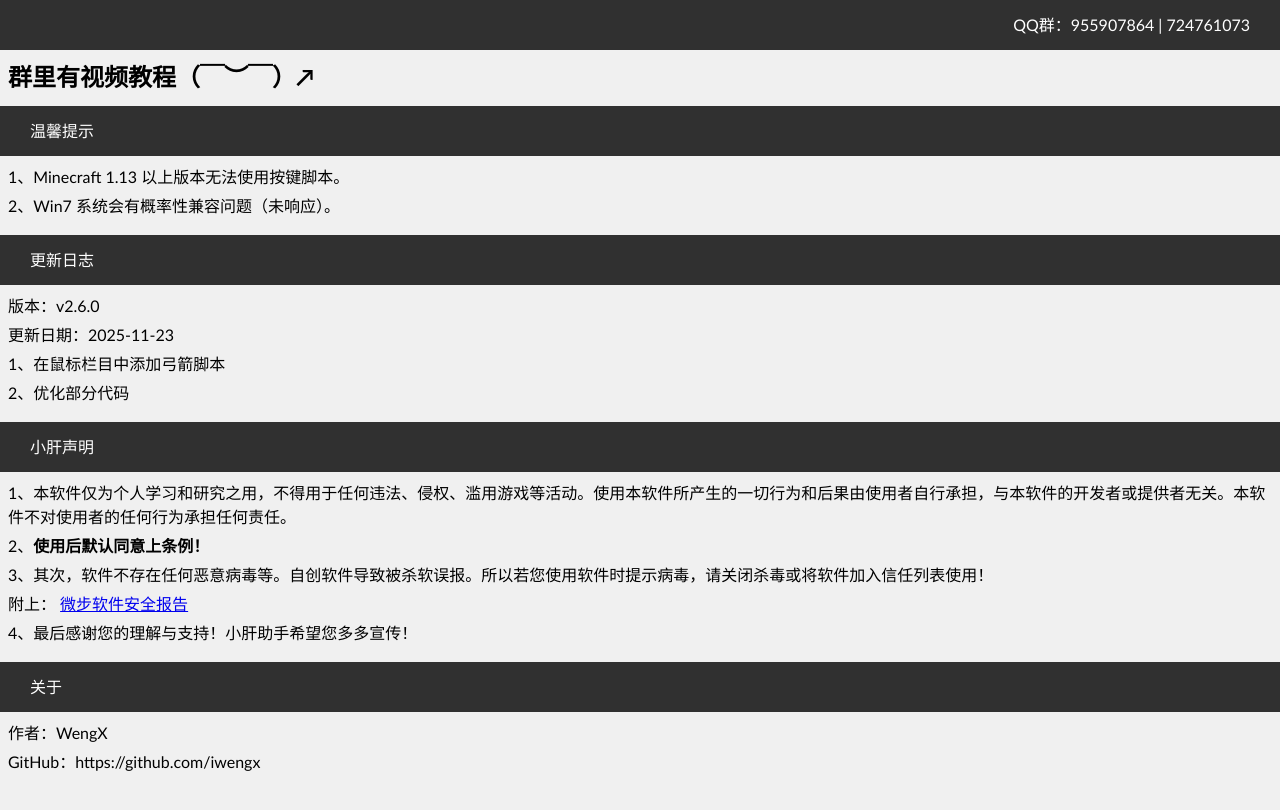
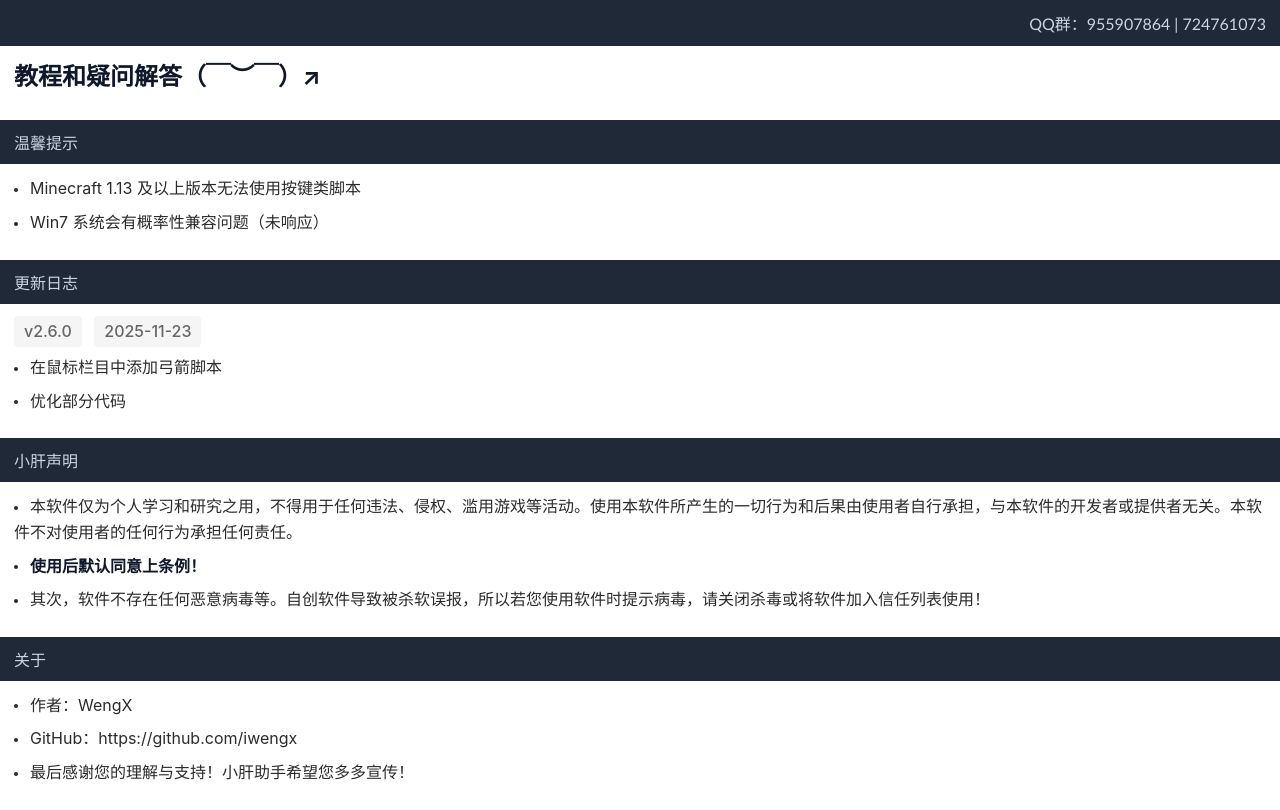
Before and after one commit to iwengx/wengx.cn-html, a website built with Vite: page programhome.html in a window 1280 px wide. Built offline with nearby package versions, Linux system fonts and the light colour scheme.

Commit message:
refactor: 重新调整页面样式

```diff
--- a/programhome.html
+++ b/programhome.html
@@ -5,6 +5,7 @@
 
 <!DOCTYPE html>
 <html lang="zh-CN">
+
 <head>
    <meta charset="UTF-8" />
    <meta http-equiv="X-UA-Compatible" content="IE=edge" />
@@ -15,42 +16,94 @@
       * {
          padding: 0;
          margin: 0;
-        font-family: 'Gill Sans', 'Gill Sans MT', Calibri, 'Trebuchet MS', sans-serif;
+         box-sizing: border-box;
       }
 
       body {
-        background: #f0f0f0;
+         color: #222;
+         font-family: -apple-system, BlinkMacSystemFont, "Segoe UI", Roboto, "Helvetica Neue", Arial, "Noto Sans SC", sans-serif;
       }
 
       .container {
-        padding-bottom: 5px;
+         margin-bottom: 12px;
       }
 
       .container .title-box {
-        height: 50px;
-        line-height: 50px;
-        padding: 0 30px;
-        background-color: #303030;
-        color: white;
+         padding: 10px 14px;
+         background-color: #1f2937;
+         color: #cbd5e1;
+      }
+
+      .title-right {
+         width: 100%;
+         padding: 1px 0;
+         text-align: right;
+         font-family: "Gill Sans", "Gill Sans MT", Calibri, "Trebuchet MS", sans-serif;
       }
 
       .container .text-box {
-        padding: 8px;
+         padding: 12px 14px;
+         line-height: 1.6;
+         color: #2b2b2b;
       }
 
-      .container .text-box p {
-        margin-bottom: 5px;
+      .container .text-box p:not(:last-child) {
+         margin-bottom: 8px;
+      }
+
+      .container .text-box p:before {
+         content: "";
+         display: inline-block;
+         width: 4px;
+         height: 4px;
+         background: #1f2937;
+         border-radius: 50%;
+         margin-right: 12px;
+         vertical-align: middle;
+      }
+
+      h2 {
+         color: #0f172a;
+      }
+
+      b {
+         color: #0f172a;
+      }
+
+      .version-info {
+         display: inline-block;
+         background: #f5f5f5;
+         padding: 3px 10px;
+         border-radius: 4px;
+
+         color: #666;
+         margin-right: 8px;
+         font-weight: 500;
+      }
+
+      .scrollable-element {
+         overflow: auto;
+         -ms-overflow-style: none;
+         scrollbar-width: none;
+      }
+
+      .scrollable-element::-webkit-scrollbar {
+         display: none;
+         width: 0;
+         height: 0;
       }
    </style>
 </head>
 
-  <body>
+<body class="scrollable-element">
    <div class="container">
       <div class="title-box">
-        <p style="float: right">QQ群：955907864 | 724761073</p>
+         <div class="title-right">
+            <p>QQ群：955907864 | 724761073</p>
+         </div>
       </div>
       <div class="text-box">
-        <h2>群里有视频教程（￣︶￣）↗</h2>
+         <h2>教程和疑问解答（￣︶￣）↗</h2>
       </div>
    </div>
 
@@ -59,8 +112,8 @@
          <p>温馨提示</p>
       </div>
       <div class="text-box">
-        <p>1、Minecraft 1.13 以上版本无法使用按键脚本。</p>
-        <p>2、Win7 系统会有概率性兼容问题（未响应）。</p>
+         <p>Minecraft 1.13 及以上版本无法使用按键类脚本</p>
+         <p>Win7 系统会有概率性兼容问题（未响应）</p>
       </div>
    </div>
 
@@ -69,10 +122,12 @@
          <p>更新日志</p>
       </div>
       <div class="text-box">
-        <p>版本：v2.6.0</p>
-        <p>更新日期：2025-11-23</p>
-        <p>1、在鼠标栏目中添加弓箭脚本</p>
-        <p>2、优化部分代码</p>
+         <div style="margin-bottom: 8px">
+            <span class="version-info">v2.6.0</span>
+            <span class="version-info">2025-11-23</span>
+         </div>
+         <p>在鼠标栏目中添加弓箭脚本</p>
+         <p>优化部分代码</p>
       </div>
    </div>
 
@@ -81,19 +136,9 @@
          <p>小肝声明</p>
       </div>
       <div class="text-box">
-        <p>
-          1、本软件仅为个人学习和研究之用，不得用于任何违法、侵权、滥用游戏等活动。使用本软件所产生的一切行为和后果由使用者自行承担，与本软件的开发者或提供者无关。本软件不对使用者的任何行为承担任何责任。
-        </p>
-        <p>2、<b>使用后默认同意上条例！</b></p>
-        <p>3、其次，软件不存在任何恶意病毒等。自创软件导致被杀软误报。所以若您使用软件时提示病毒，请关闭杀毒或将软件加入信任列表使用！</p>
-        <p>
-          附上：
-          <a
-            href="https://s.threatbook.cn/report/file/540cdc7215fb1c963899d2f52ed0a99df4eaa304d5068357b792800320b2bb01/?sign=history&env=win7_sp1_enx64_office2013"
-            >微步软件安全报告
-          </a>
-        </p>
-        <p>4、最后感谢您的理解与支持！小肝助手希望您多多宣传！</p>
+         <p>本软件仅为个人学习和研究之用，不得用于任何违法、侵权、滥用游戏等活动。使用本软件所产生的一切行为和后果由使用者自行承担，与本软件的开发者或提供者无关。本软件不对使用者的任何行为承担任何责任。</p>
+         <p><b>使用后默认同意上条例！</b></p>
+         <p>其次，软件不存在任何恶意病毒等。自创软件导致被杀软误报，所以若您使用软件时提示病毒，请关闭杀毒或将软件加入信任列表使用！</p>
       </div>
    </div>
 
@@ -104,7 +149,9 @@
       <div class="text-box">
          <p>作者：WengX</p>
          <p>GitHub：https://github.com/iwengx</p>
+         <p>最后感谢您的理解与支持！小肝助手希望您多多宣传！</p>
       </div>
    </div>
 </body>
+
 </html>
```
Lines whose indentation alone changed are shown as unchanged.
